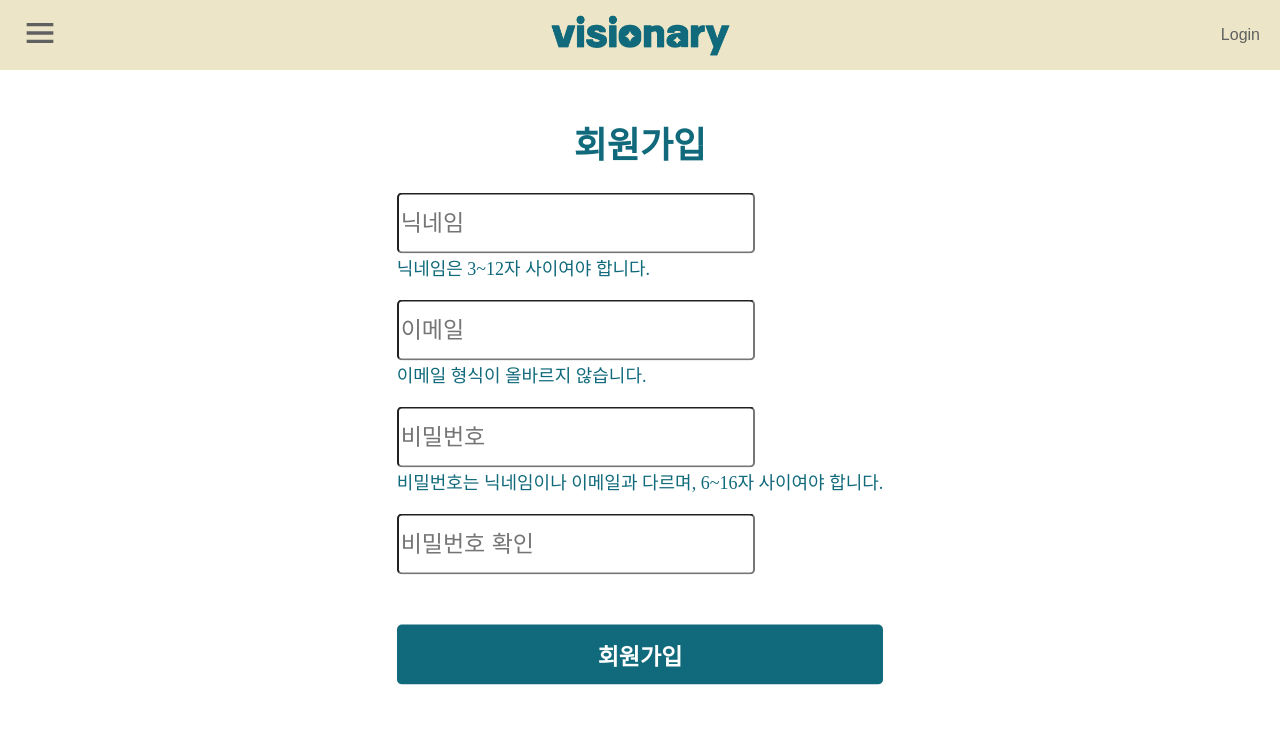
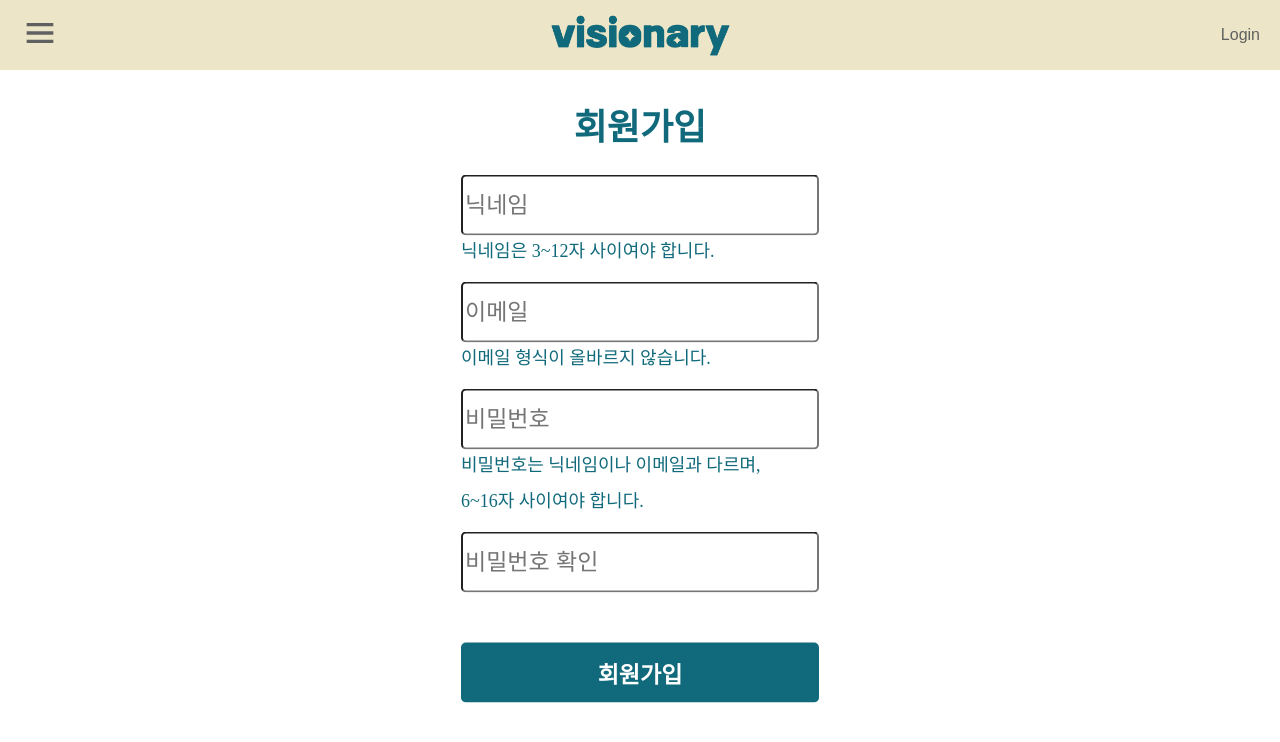
Before and after one commit to hjkim1137/visionary-mirror, a React (Create React App) app: page /register in a window 1280 px wide. Shown: the top 742 px of the page. Built offline with nearby package versions, Linux system fonts and the light colour scheme; no server answers.

Commit message:
[fix] 회원가입 유효성 검사 문구 뒤틀림 현상 해결

```diff
--- a/src/components/SignUp/SignUpCompo.jsx
+++ b/src/components/SignUp/SignUpCompo.jsx
@@ -155,7 +155,10 @@ function SignUpCompo() {
               className={styles.inputBox}
             />
             {passwordError && (
-              <div className={styles.error}>{passwordError}</div>
+              <div>
+                <div className={styles.error}>{passwordError.line1}</div>
+                <div className={styles.error}>{passwordError.line2}</div>
+              </div>
             )}
           </div>
           <div>
--- a/src/components/SignUp/SignUpCompo.module.scss
+++ b/src/components/SignUp/SignUpCompo.module.scss
@@ -46,19 +46,13 @@
   cursor: pointer;
 }
 
-.span {
-  display: flex;
-  flex-direction: column;
-  align-items: flex-start;
-}
-
-span {
-  padding: 0;
-}
-
 .error {
   color: #116a7b;
   font-weight: 500;
   font-size: 18px;
+  width: 100%;
   margin-bottom: 10px;
+  white-space: nowrap;
+  overflow: hidden;
+  text-overflow: ellipsis;
 }
--- a/src/components/SignUp/SignupValidation.jsx
+++ b/src/components/SignUp/SignupValidation.jsx
@@ -31,11 +31,12 @@ export const useSignUpValidation = (
       password === username ||
       password === email
     ) {
-      setPasswordError(
-        '비밀번호는 닉네임이나 이메일과 다르며, 6~16자 사이여야 합니다.'
-      );
+      setPasswordError({
+        line1: '비밀번호는 닉네임이나 이메일과 다르며,',
+        line2: '6~16자 사이여야 합니다.',
+      });
     } else {
-      setPasswordError('');
+      setPasswordError({ line1: '', line2: '' });
     }
 
     if (password !== confirmPassword) {
```
